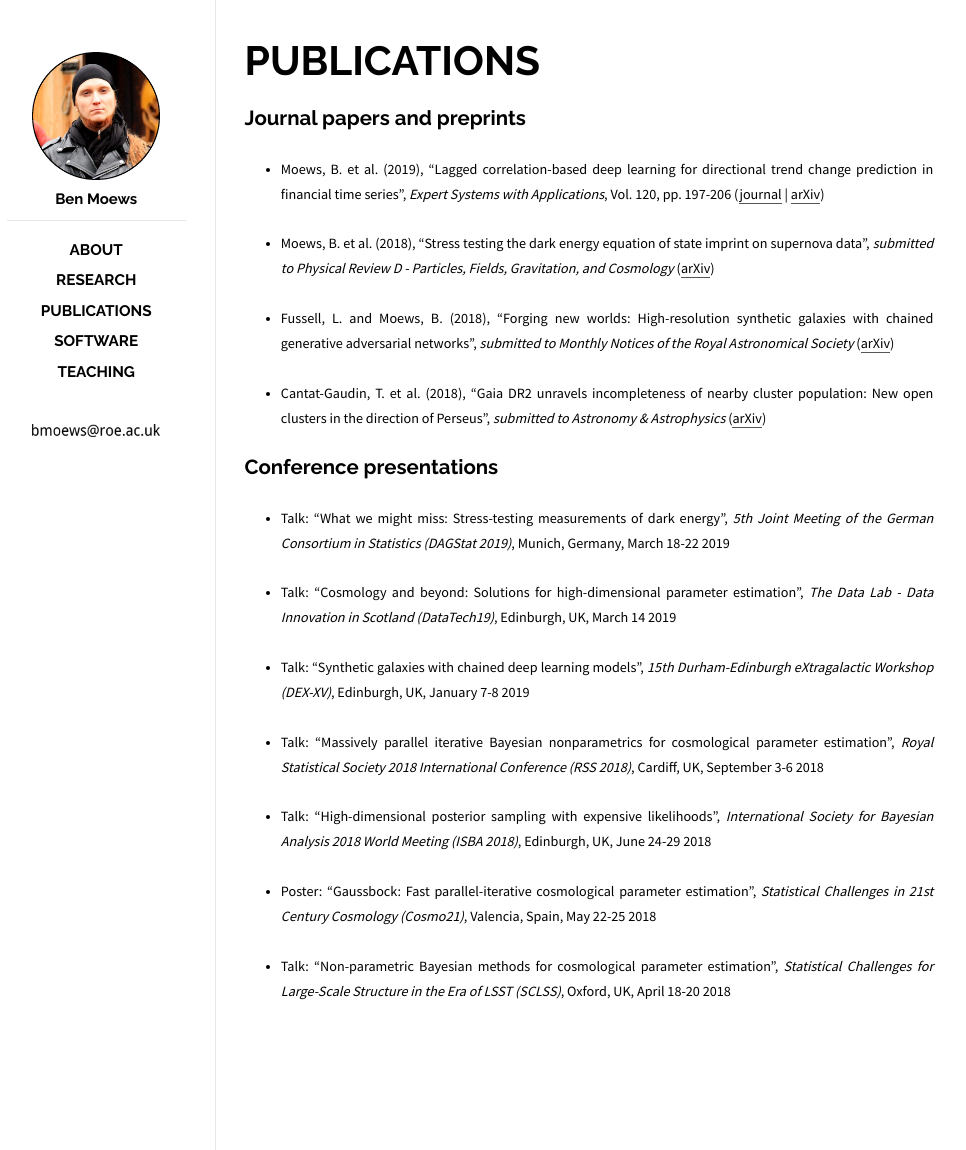
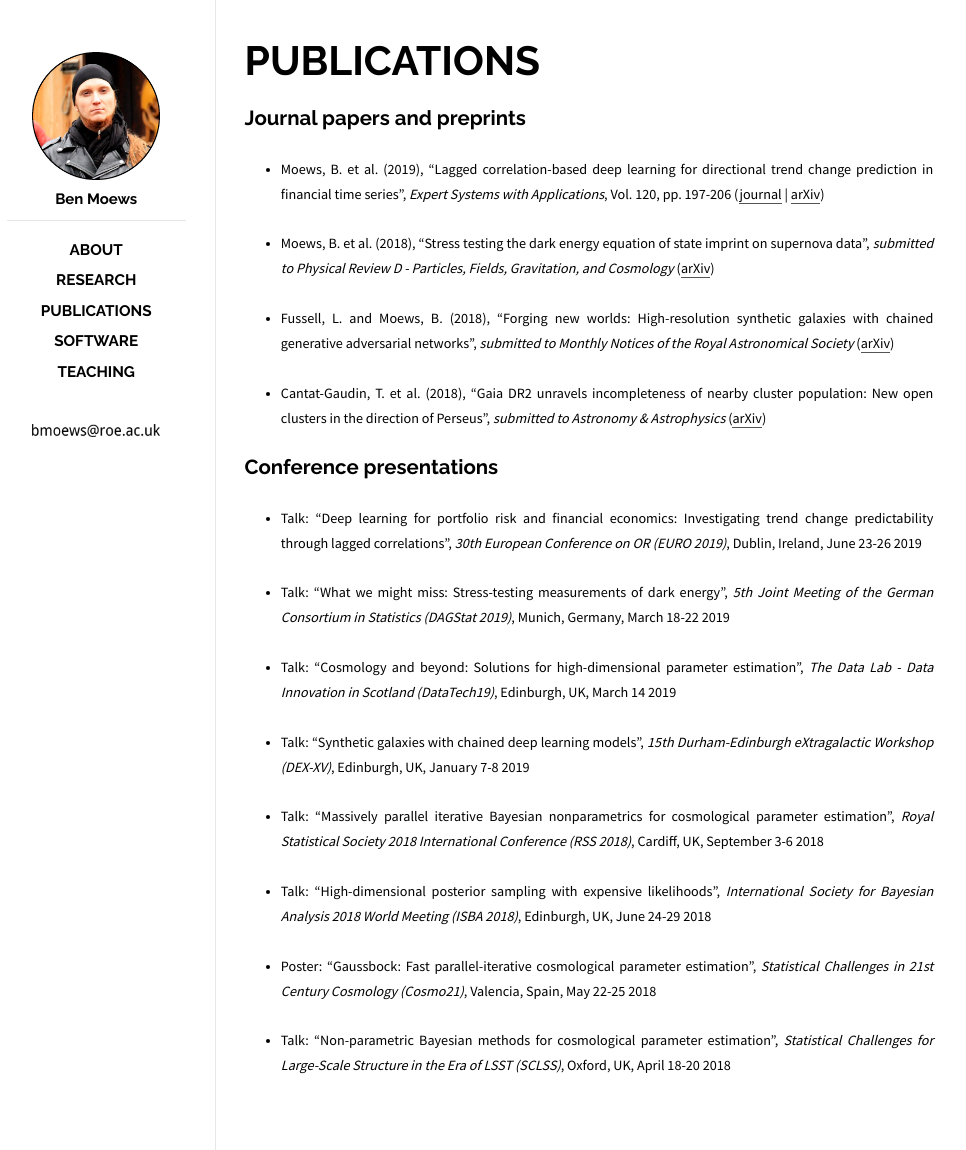
Before and after one commit to moews/moews.github.io, a Jekyll site: the page built from _posts/2017-03-25-publications.md, in a window 1280 px wide. Shown: the whole page, without its empty margins (143-1109 px from the left). Built offline with Jekyll 4.4.1, drawn with Linux system fonts in a browser that asks for light colours.

Commit message:
Update 2017-03-25-publications.md

```diff
--- a/_posts/2017-03-25-publications.md
+++ b/_posts/2017-03-25-publications.md
@@ -18,7 +18,7 @@ categories: posts
 
 ## Conference presentations
 
-<!--* <small>Talk: "Deep learning for portfolio risk and financial economics: Investigating trend change predictability through lagged correlations", _30th European Conference on OR (EURO 2019)_, Dublin, Ireland, June 23-26 2019</small>-->
+* <small>Talk: "Deep learning for portfolio risk and financial economics: Investigating trend change predictability through lagged correlations", _30th European Conference on OR (EURO 2019)_, Dublin, Ireland, June 23-26 2019</small>
 
 * <small>Talk: "What we might miss: Stress-testing measurements of dark energy", _5th Joint Meeting of the German Consortium in Statistics (DAGStat 2019)_, Munich, Germany, March 18-22 2019</small>
 
```
